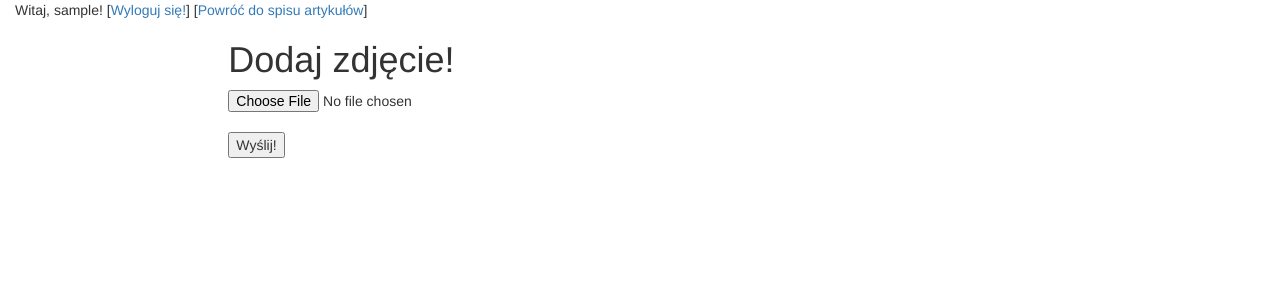
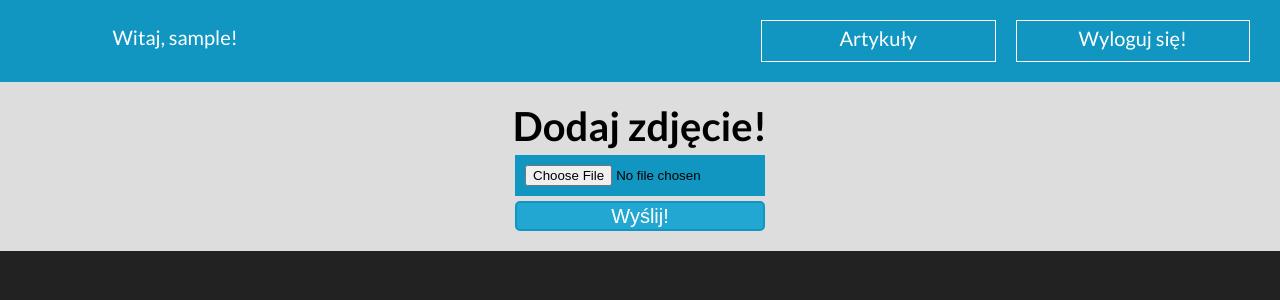
Before and after one commit to JasiekKasprzyk/Website, a PHP site: page /admin_panel/upload.php in a window 1280 px wide. Shown: the top 300 px of the page. Run offline with PHP 8.4, Linux system fonts and the light colour scheme; the visitor is signed in with stand-in values (Sample User, id 1); data that the repository does not hold is empty.

Commit message:
added CSS for upload

```diff
--- a/admin_panel/session.php
+++ b/admin_panel/session.php
@@ -24,7 +24,6 @@
 	<div class="container-session">
 		<div class="topbar">
 <?php
-
 	echo '<div class="hello">Witaj, '.$_SESSION['username'].'!</div>';
 ?>
 			<div class="topbar-menu">
--- a/admin_panel/style.css
+++ b/admin_panel/style.css
@@ -57,7 +57,20 @@ body
 	text-align: center;
 	padding: 20px;
 }
+.topbar-upload
+{
+	background-color: #1196C2;
+	text-align: center;
+	padding: 20px;
+}
 .hello
+{
+	float: left;
+	width: calc(25% - 10px);
+	height: 23px;
+	padding: 5px;
+}
+.hello-upload
 {
 	float: left;
 	width: calc(25% - 10px);
@@ -238,6 +251,64 @@ input[type=submit]:hover
 {
 	background-color: #1196C2;
 }
+.add-photo-menu
+{
+	background-color: #dddddd;
+	padding: 20px;
+	color: #000000;
+	text-align: center;
+	word-wrap: break-word;
+}
+
+.add-photo-menu > h1
+{
+	margin: 0;
+	padding: 0;
+}
+input[type=file]
+{
+	background-color: #1196C2;
+	margin: 5px;
+	padding: 10px;
+	width: 250px;
+	box-sizing: border-box;
+}
+input[type=submit].upload
+{
+	width: 250px;
+}
+
+.photo-explorer
+{
+	width: 100%;
+}
+.photo-tile
+{
+	width: calc(20% - 10px);
+	height: 150px;
+	margin: 5px;
+	background-color: #1196C2;
+	float: left;
+}
+
+.image
+{
+	height: 100px;
+	width: auto;
+	margin-left: auto;
+	margin-right: auto;
+	display: block;
+}
+
+.text1
+{
+	display: none;
+}
+
+.text2
+{
+	display: none;
+}
 
 @media (max-width: 750px)
 {
--- a/admin_panel/upload.php
+++ b/admin_panel/upload.php
@@ -75,21 +75,37 @@
 		<meta charset="utf-8" />
 		<title>Panel administratora - Upload</title>
 		<meta http-equiv="X-UA-Compatible" content="IE=edge,chroma=1" />
-		<link rel="stylesheet" href="../style.css" type="text/css" />
+		<link rel="stylesheet" href="style.css" type="text/css" />
 		<meta name="viewport" content="width=device-width, initial-scale=1, maximum-scale=1, user-scalable=no">
-		<link rel="stylesheet" href="https://maxcdn.bootstrapcdn.com/bootstrap/3.3.6/css/bootstrap.min.css" integrity="sha384-1q8mTJOASx8j1Au+a5WDVnPi2lkFfwwEAa8hDDdjZlpLegxhjVME1fgjWPGmkzs7" crossorigin="anonymous">
+		<link href='https://fonts.googleapis.com/css?family=Lato:400,700&subset=latin,latin-ext' rel='stylesheet' type='text/css'>
 	</head>
 	<body>
-		<div class="container-fluid">
-			<div class="row">
-				<div class="col-xs-12 col-sm-12 col-md-12 col-lg-12 admin-panel-header">
+		<div class="container-session">
+			<div class="topbar">
 <?php
-	echo "Witaj, ".$_SESSION['username'].'! [<a href="logout.php">Wyloguj się!</a>] [<a href="session.php">Powróć do spisu artykułów</a>]';
+	echo '<div class="hello">Witaj, '.$_SESSION['username'].'!</div>';
 ?>
+				<div class="topbar-menu">
+					<div class="topbar-button"><a href="logout.php">Wyloguj się!</a></div>
+					<div class="topbar-button"><a href="session.php">Artykuły</a></div>
+					<div style="clear: both"></div>
 				</div>
+				<div style="clear: both"></div>
 			</div>
-			<div class="row row-hierarchy">
-				<div class="col-xs-12 col-sm-3 col-md-3 col-lg-2 hierarchy">
+			<div class="add-photo-menu">
+				<h1>Dodaj zdjęcie!</h1>
+				<form action="upload.php" method="POST" ENCTYPE="multipart/form-data">
+					<input type="file" name="fileToUpload" id="fileToUpload" /><br />
+					<input type="submit" value="Wyślij!" name="submit" class="upload"/><br />
+				</form>
+<?php
+	if(isset($error))
+	{
+		echo '<span style="color: red">'.$error."</span>";
+	}
+?>
+			</div>
+			<div class="photo-explorer">
 <?php
 	$connection = @new mysqli($host, $db_user, $db_password, $db_name);
 	if($connection->connect_errno!=0)
@@ -100,32 +116,24 @@
 	{
 		$query="SELECT name, path, size FROM pictures";
 		$result=$connection->query($query);
+		$row_number = 0;
 		while($line=$result->fetch_assoc())
 		{
+			$row_number++;
 			echo '<div class="photo-tile">';
 			echo '<img src="'.$line['path'].'" class="image" />';
 			echo '<div class="text1">'.$line['name']."(".$line['size']."KB)</div>";
 			echo '<div class="text2">[<a href="'.$line['path'].'">Obejrzyj</a>] [<a href="delete_photo.php?name='.$line['name'].'">Usuń</a>]</div>';
 			echo '</div>';
+			if(($row_number%2)==0)
+			{
+				//echo '<div style="clear: both"></div>';
+			}
 		}
 		$result->close();
 		$connection->close();
 	}
 ?>
-				</div>
-				<div class="col-xs-12 col-sm-9 col-md-9 col-lg-10 hierarchy">
-					<h1>Dodaj zdjęcie!</h1>
-					<form action="upload.php" method="POST" ENCTYPE="multipart/form-data">
-						<input type="file" name="fileToUpload" id="fileToUpload" /><br />
-						<input type="submit" value="Wyślij!" name="submit"/><br />
-					</form>
-<?php
-	if(isset($error))
-	{
-		echo '<span style="color: red">'.$error."</span>";
-	}
-?>
-				</div>
 			</div>
 		</div>
 	</body>
```
Also changed, not shown: files/13563128_631454523679225_883601653_n.jpg (added), files/13578882_1790098164543427_924901035_n.jpg (added).
